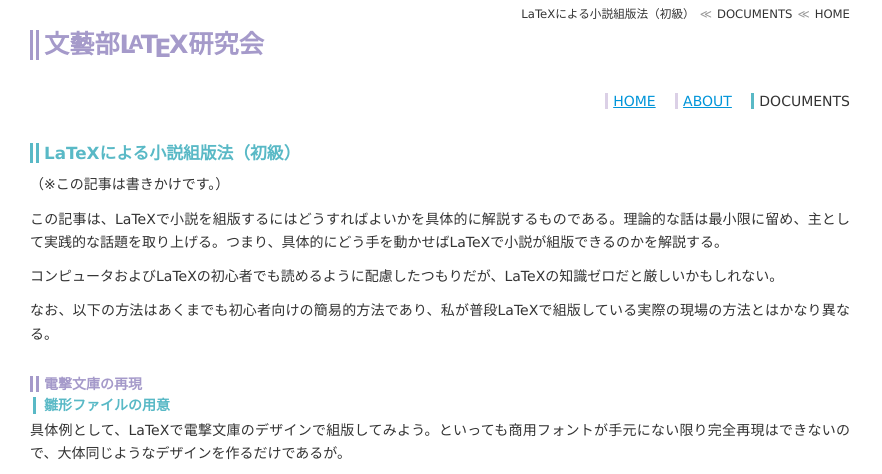
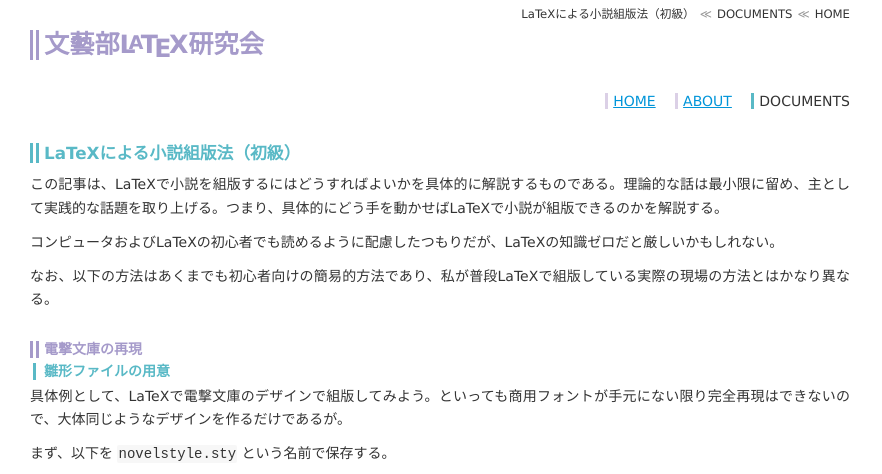
Before and after one commit to qdaibungei/latex, a Jekyll site: the page built from docs/_posts/2017-02-26-latexnovel.md, in a window 1280 px wide and 900 px high, cut to the strip 0-474 px from the top of the window. Shown: the whole strip, without its empty margins (0-882 px from the left). Built offline with Jekyll 4.4.1, drawn with Linux system fonts in a browser that asks for light colours.

Commit message:
fix miss

```diff
--- a/docs/_posts/2017-02-26-latexnovel.md
+++ b/docs/_posts/2017-02-26-latexnovel.md
@@ -4,7 +4,6 @@ title: LaTeXによる小説組版法（初級）
 date: 2017-02-26
 ---
 
-（※この記事は書きかけです。）
 
 この記事は、LaTeXで小説を組版するにはどうすればよいかを具体的に解説するものである。理論的な話は最小限に留め、主として実践的な話題を取り上げる。つまり、具体的にどう手を動かせばLaTeXで小説が組版できるのかを解説する。
 
```
